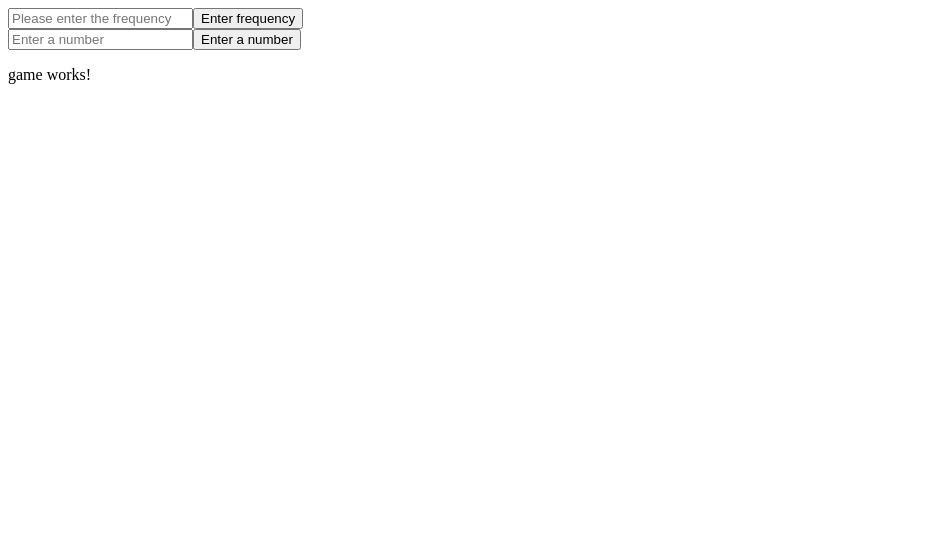
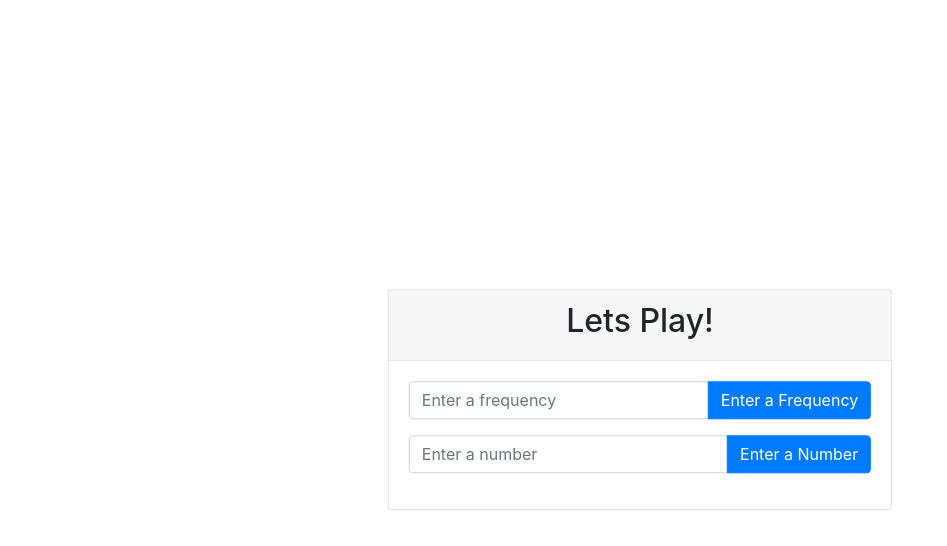
Before and after one commit to kkarandikar0807/fortherecord, an Angular app: page /game in a window 1280 px wide. Shown: the top 546 px of the page, without its empty margins (0-947 px from the left). Built offline with nearby package versions, Linux system fonts and the light colour scheme.

Commit message:
commit
update

```diff
--- a/package.json
+++ b/package.json
@@ -19,6 +19,7 @@
     "@angular/platform-browser": "~8.1.2",
     "@angular/platform-browser-dynamic": "~8.1.2",
     "@angular/router": "~8.1.2",
+    "ngx-toastr": "^10.0.4",
     "rxjs": "~6.4.0",
     "tslib": "^1.9.0",
     "zone.js": "~0.9.1"
--- a/src/app/app.component.html
+++ b/src/app/app.component.html
@@ -1 +1,3 @@
-<router-outlet></router-outlet>
+<div class="container">
+  <router-outlet></router-outlet>
+</div>
--- a/src/app/app.module.ts
+++ b/src/app/app.module.ts
@@ -6,6 +6,7 @@ import { AppComponent } from './app.component';
 import { HomeComponent } from './components/home/home.component';
 import { ThankYouComponent } from './components/thank-you/thank-you.component';
 import { GameModule } from './components/game/game.module';
+import {ToastrModule} from 'ngx-toastr';
 
 @NgModule({
   declarations: [
@@ -16,6 +17,7 @@ import { GameModule } from './components/game/game.module';
   imports: [
     BrowserModule,
     GameModule,
+    ToastrModule.forRoot(),
     AppRoutingModule
   ],
   providers: [],
--- a/src/app/components/game/game.component.css
+++ b/src/app/components/game/game.component.css
@@ -0,0 +1,13 @@
+.parent {
+  position: relative;
+}
+.card {
+  position: absolute;
+  top: 50%;
+  left: 50%;
+  transform: translate(-50%, -50%);
+}
+
+.form-control {
+  width: 300px;
+}
--- a/src/app/components/game/game.component.html
+++ b/src/app/components/game/game.component.html
@@ -1,11 +1,21 @@
-<div>
-    <input [(ngModel)] = "frequency" placeholder="Please enter the frequency"/>
-    <button (click)="enterFrequency()"> Enter frequency </button>
+
+<div class="card text-center">
+  <div class="card-header">
+    <h2> Lets Play! </h2>
+  </div>
+  <div class="card-body">
+    <div class="input-group mb-3">
+      <input type="text" class="form-control" placeholder="Enter a frequency"  [(ngModel)]="frequency" (keyup)="enterFrequency()">
+      <div class="input-group-append">
+        <button class="btn btn-primary" type="button">Enter a Frequency</button>
+      </div>
+    </div>
+
+    <div class="input-group mb-3">
+      <input type="text" class="form-control" placeholder="Enter a number"  [(ngModel)]="gameNumber" (keyup)="resume()">
+      <div class="input-group-append">
+        <button class="btn btn-primary" type="button">Enter a Number</button>
+      </div>
+    </div>
+  </div>
 </div>
-
-<div>
-    <input [(ngModel)] = "gameNumber" placeholder="Enter a number" (keyup)="resume()"/>
-    <button (click)="enterNumber()"> Enter a number </button>
-</div>
-
-<p>game works!</p>
--- a/src/app/components/game/game.component.ts
+++ b/src/app/components/game/game.component.ts
@@ -16,8 +16,8 @@ export class GameComponent implements OnInit {
   constructor() {}
 
   private isPerfectSquare(x: number) {
-    let s: number = Math.sqrt(x);
-    return (s*s === x);
+    const s: number = Math.sqrt(x);
+    return (s * s === x);
   }
 
   private enterFrequency(): void {
@@ -45,11 +45,11 @@ export class GameComponent implements OnInit {
   }
 
   private enterNumber(): void {
-      console.log(parseInt(this.gameNumber));
-    if (this.numAndFrequency.has(parseInt(this.gameNumber))) {
-      this.numAndFrequency.set(parseInt(this.gameNumber), this.numAndFrequency.get(parseInt(this.gameNumber)) + 1);
+      console.log(parseInt(this.gameNumber, 10));
+      if (this.numAndFrequency.has(parseInt(this.gameNumber, 10))) {
+      this.numAndFrequency.set(parseInt(this.gameNumber, 10), this.numAndFrequency.get(parseInt(this.gameNumber, 10)) + 1);
     } else {
-      this.numAndFrequency.set(parseInt(this.gameNumber), 1);
+      this.numAndFrequency.set(parseInt(this.gameNumber, 10), 1);
     }
   }
 
@@ -59,7 +59,7 @@ export class GameComponent implements OnInit {
 
   private isFibo(num: number) {
 
-    return this.isPerfectSquare(5*num*num + 4) || this.isPerfectSquare(5*num*num -4);
+    return this.isPerfectSquare(5 * num * num + 4) || this.isPerfectSquare(5 * num * num - 4);
   }
 
   ngOnInit() { }
--- a/src/app/components/home/home.component.ts
+++ b/src/app/components/home/home.component.ts
@@ -1,4 +1,5 @@
 import { Component, OnInit } from '@angular/core';
+import {Router} from '@angular/router';
 
 @Component({
   selector: 'app-home',
@@ -7,10 +8,15 @@ import { Component, OnInit } from '@angular/core';
 })
 export class HomeComponent implements OnInit {
 
-  private gameButton: String = 'Proceed to the Game';
-  constructor() { }
+  private gameButton = 'Proceed to the Game';
+  private router: Router;
+
+  constructor(router: Router) {
+    this.router = router;
+  }
 
   goToGame() {
+    this.router.navigateByUrl('/game');
     console.log('entered');
   }
 
--- a/src/index.html
+++ b/src/index.html
@@ -7,6 +7,10 @@
 
   <meta name="viewport" content="width=device-width, initial-scale=1">
   <link rel="icon" type="image/x-icon" href="favicon.ico">
+  <link rel="stylesheet" href="https://stackpath.bootstrapcdn.com/bootstrap/4.3.1/css/bootstrap.min.css" integrity="sha384-ggOyR0iXCbMQv3Xipma34MD+dH/1fQ784/j6cY/iJTQUOhcWr7x9JvoRxT2MZw1T" crossorigin="anonymous">
+  <script src="https://code.jquery.com/jquery-3.3.1.slim.min.js" integrity="sha384-q8i/X+965DzO0rT7abK41JStQIAqVgRVzpbzo5smXKp4YfRvH+8abtTE1Pi6jizo" crossorigin="anonymous"></script>
+  <script src="https://cdnjs.cloudflare.com/ajax/libs/popper.js/1.14.7/umd/popper.min.js" integrity="sha384-UO2eT0CpHqdSJQ6hJty5KVphtPhzWj9WO1clHTMGa3JDZwrnQq4sF86dIHNDz0W1" crossorigin="anonymous"></script>
+  <script src="https://stackpath.bootstrapcdn.com/bootstrap/4.3.1/js/bootstrap.min.js" integrity="sha384-JjSmVgyd0p3pXB1rRibZUAYoIIy6OrQ6VrjIEaFf/nJGzIxFDsf4x0xIM+B07jRM" crossorigin="anonymous"></script>
 </head>
 <body>
   <app-root></app-root>
```
Also changed, not shown: 1 other file (tests, documents, lock files or other folders).
